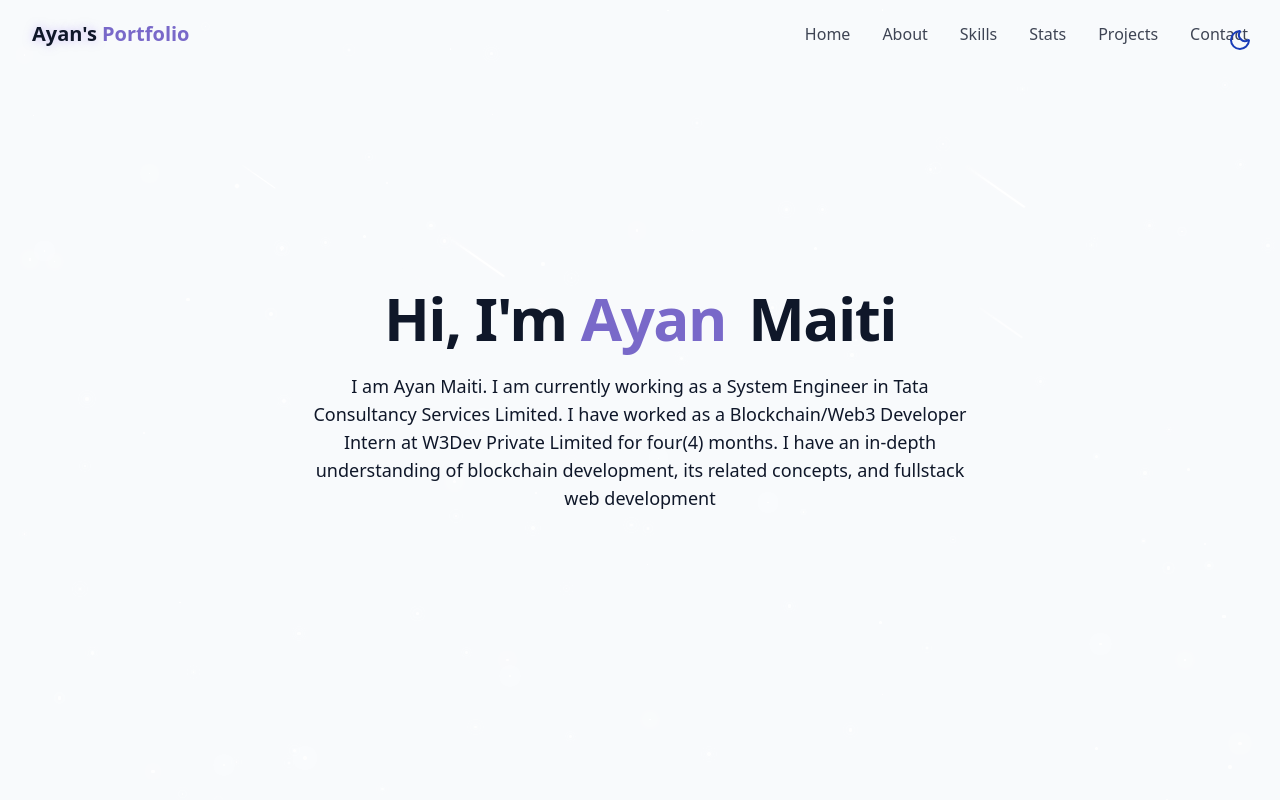
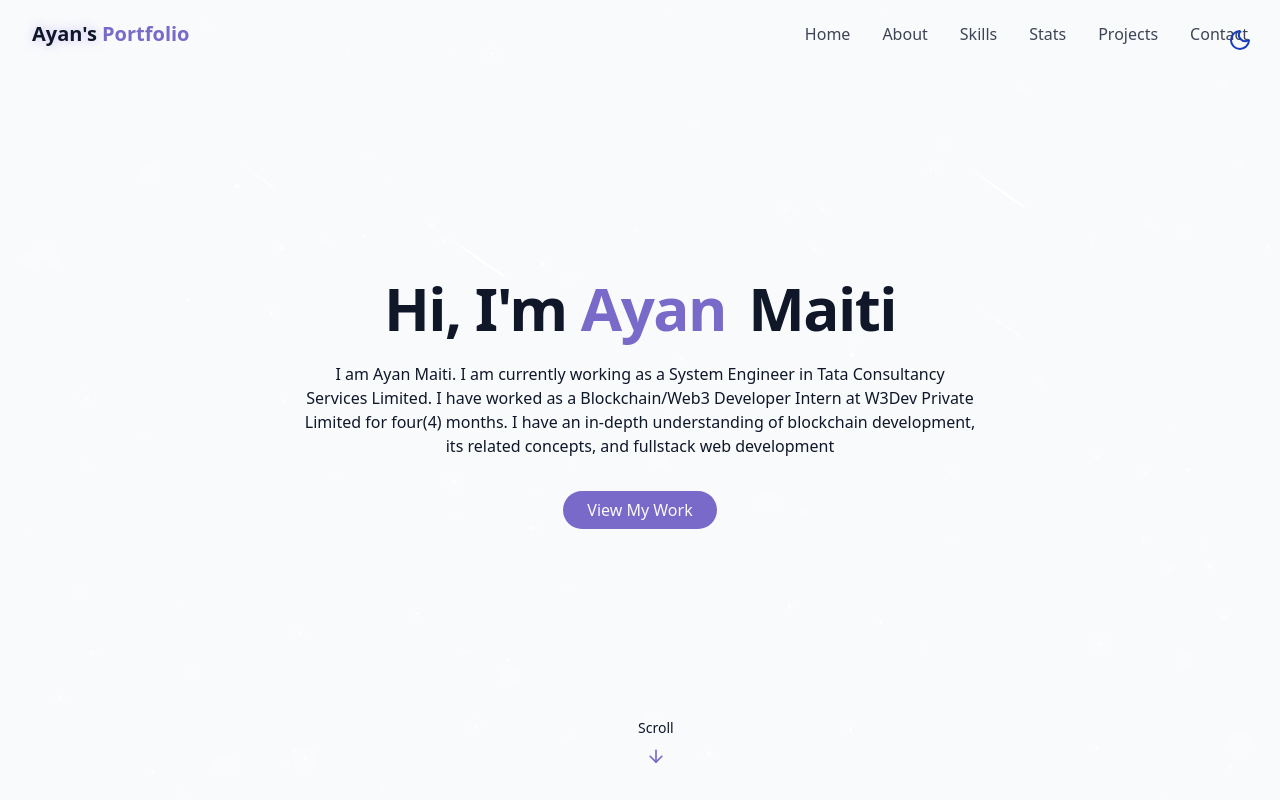
Before and after one commit to moonman369/Portfolio-2, a React (Vite) app: page / in a window 1280 px wide. Built offline with nearby package versions, Linux system fonts and the light colour scheme.

Commit message:
feat: enhance HeroSection with scroll prompt and button, update text size in description

```diff
--- a/src/components/HeroSection.jsx
+++ b/src/components/HeroSection.jsx
@@ -1,3 +1,4 @@
+import { ArrowDown } from "lucide-react";
 import React from "react";
 
 const HeroSection = () => {
@@ -20,14 +21,25 @@
             </span>
           </h1>
 
-          <p className="text-lg md:text-lg text-muted-foreground max-w-2xl mx-auto opacity-0 animate-fade-in-delay-4">
+          <p className="text-md md:text-md text-muted-foreground max-w-2xl mx-auto opacity-0 animate-fade-in-delay-4">
             I am Ayan Maiti. I am currently working as a System Engineer in Tata
             Consultancy Services Limited. I have worked as a Blockchain/Web3
             Developer Intern at W3Dev Private Limited for four(4) months. I have
             an in-depth understanding of blockchain development, its related
             concepts, and fullstack web development
           </p>
+
+          <div className="opacity-0 animate-fade-in-delay-4 pt-4">
+            <a href="#projects" className="cosmic-button">
+              View My Work
+            </a>
+          </div>
         </div>
+      </div>
+
+      <div className="absolute bottom-8 left-1/2 transform -translate-x-0.5 flex flex-col items-center animate-bounce cursor-pointer">
+        <span className="text-sm text-muted-foreground mb-2">Scroll</span>
+        <ArrowDown className="h-5 w-5 text-primary" />
       </div>
     </section>
   );
--- a/src/components/ThemeToggle.jsx
+++ b/src/components/ThemeToggle.jsx
@@ -33,7 +33,7 @@
       onClick={toggleTheme}
       className={cn(
         "fixed max-sm:hidden top-5 right-5 z-50 p-2 rounded-full transition-colors duration-300",
-        "focus:outline-hidden",
+        "focus:outline-hidden cursor-pointer",
       )}
     >
       {isDarkMode ? (
```
